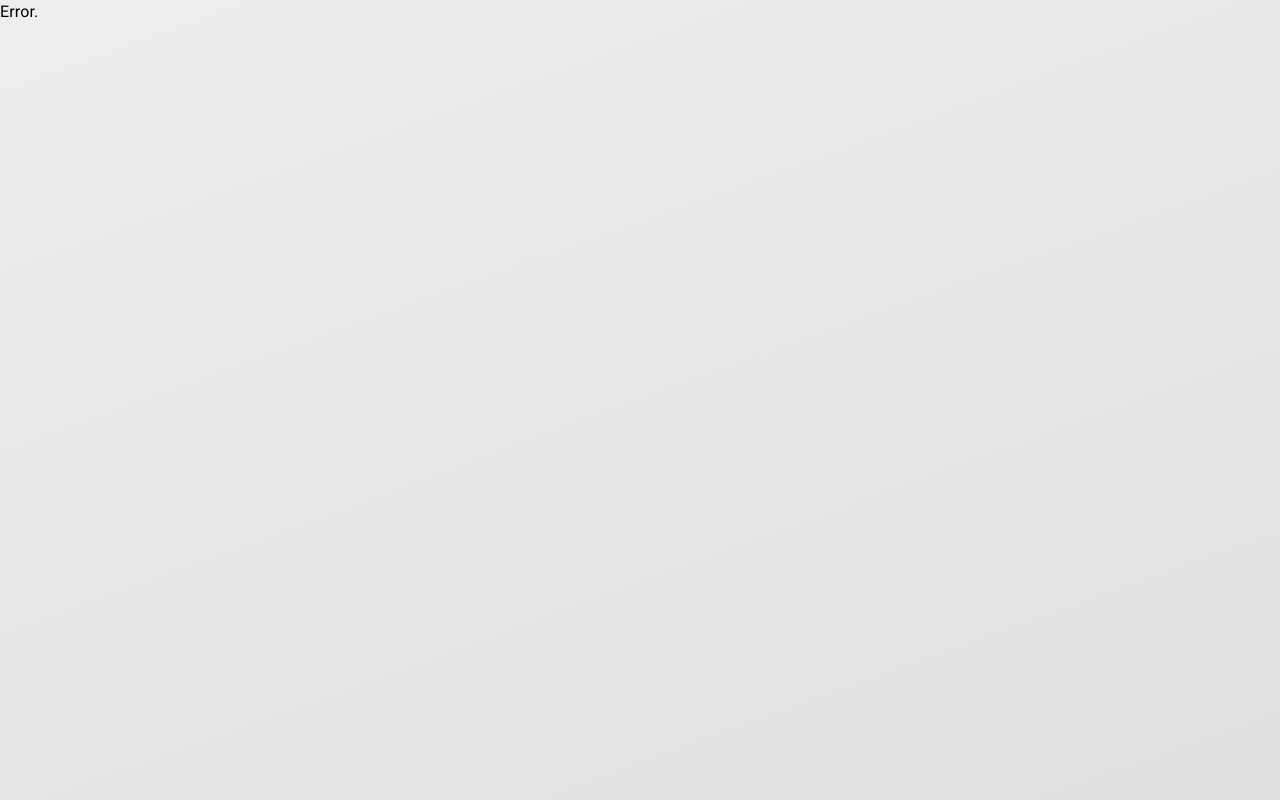
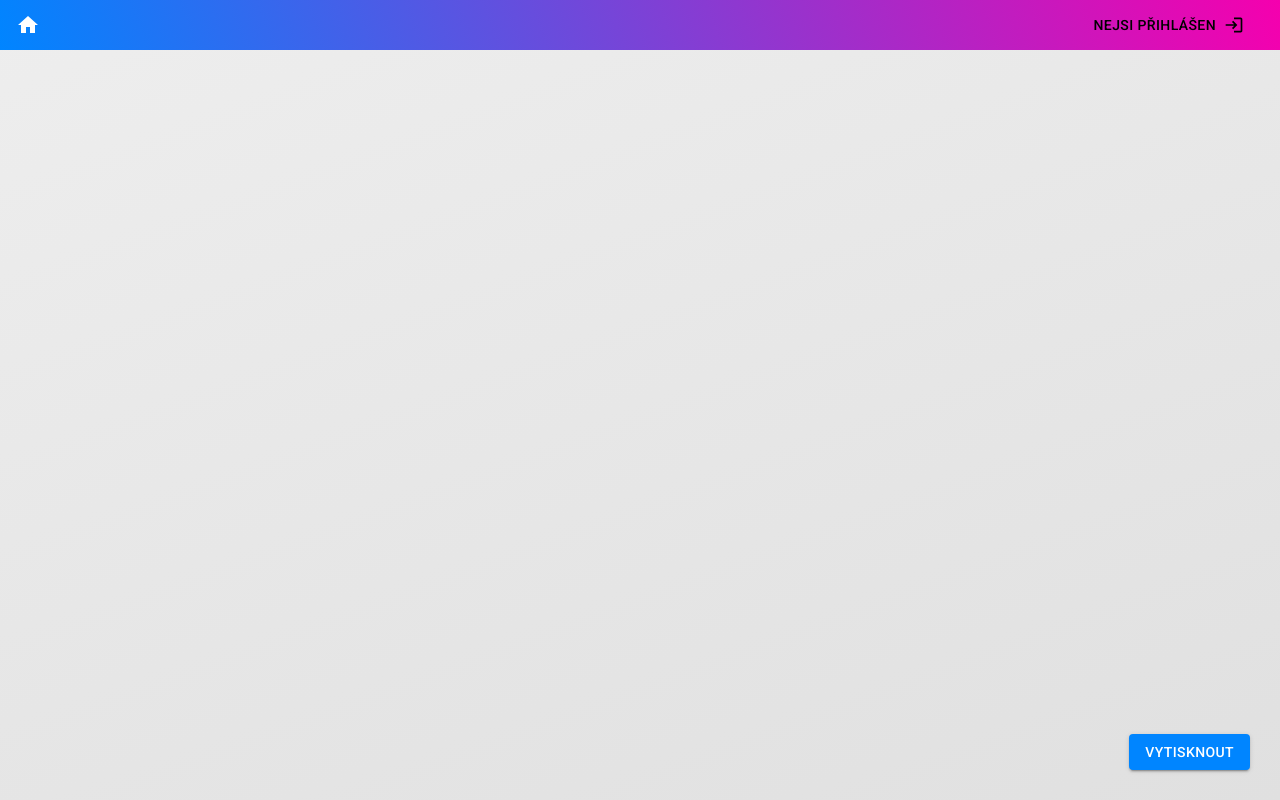
Before and after one commit to WorshipTool/worshiptool, a React (Create React App) app: page /playlist in a window 1280 px wide. Before the commit this address had no page. Built offline with nearby package versions, Linux system fonts and the light colour scheme.

Commit message:
grlg: first playlist

```diff
--- a/src/App.tsx
+++ b/src/App.tsx
@@ -15,6 +15,7 @@ import TestPage from './pages/Test/TestPage';
 import Login from './pages/Login/Login';
 import SignUp from './pages/SignUp/SignUp';
 import { SnackbarProvider, VariantType, useSnackbar } from 'notistack';
+import PlaylistPreview from './pages/Playlist/PlaylistPreview';
 
 
 const Background = styled(Box)(({theme})=>({
@@ -26,7 +27,6 @@ const Background = styled(Box)(({theme})=>({
 
 }))
 
-function App() {
 const router = createBrowserRouter([
   {
     path:"test",
@@ -63,6 +63,11 @@ function App() {
     element: <Create />,
     errorElement: <Typography>Error.</Typography>
   },
+  {
+    path: "playlist",
+    element: <PlaylistPreview />,
+    errorElement: <Typography>Error.</Typography>
+  },
 
 ]);
 
@@ -78,6 +83,9 @@ function App() {
   },
 });
 
+function App() {
+
+
     return (
       <SnackbarProvider maxSnack={1} anchorOrigin={{ vertical: "bottom", horizontal: "right" }}>
         <ThemeProvider theme={theme}>
--- a/src/components/Toolbar.tsx
+++ b/src/components/Toolbar.tsx
@@ -11,6 +11,7 @@ import BlackSheep from "../assets/images/blackSheep.png"
 import WhiteSheep from "../assets/images/whiteSheep.png"
 import { Build, Home } from '@mui/icons-material'
 import BuildCircleIcon from '@mui/icons-material/BuildCircle';
+import AppsIcon from '@mui/icons-material/Apps';
 
 
 const TopBar = styled(Box)(()=>({
@@ -72,6 +73,10 @@ export default function Toolbar({transparent}:ToolbarProps) {
         setAccountMenuOpen(!accountMenuOpen);
     }
 
+    const onPlaylistClick = () => {
+        navigate('/playlist');
+    }
+
     return (
         <>
             <TopBar  position={"sticky"} zIndex={0}>
@@ -94,6 +99,9 @@ export default function Toolbar({transparent}:ToolbarProps) {
                         </IconButton>
                         {isAdmin()&&<IconButton color='inherit' onClick={onTestClick} sx={{marginLeft: 1}}>
                             <Build color={"inherit"}/>
+                        </IconButton>}
+                        {isLoggedIn()&&<IconButton color="inherit" sx={{marginLeft:1}}>
+                            <AppsIcon color='inherit' onClick={(onPlaylistClick)}/>
                         </IconButton>}
                     </Box>
                     <Box paddingRight={4} display={"flex"} flexDirection={"row"} alignItems={"center"} color={transparent?"black":"black"}>
--- a/src/pages/Home/Home.tsx
+++ b/src/pages/Home/Home.tsx
@@ -250,7 +250,8 @@ export default function Home() {
                     style={{
                         left:0,right:0,
                         paddingLeft: 40,
-                        paddingRight:40
+                        paddingRight:40,
+                        position: "fixed"
                     }}
                     animate={{
                         top: isTop?"80%":170,
@@ -260,7 +261,6 @@ export default function Home() {
                         type: "keyframes",
                         duration: animationDuration
                     }}>
-
 
                     {showSearchedGUIDs &&
                         <>
--- /dev/null
+++ b/src/pages/Playlist/PlaylistPreview.tsx
@@ -0,0 +1,63 @@
+import { Box, Button, Typography, styled } from '@mui/material';
+import React, { useEffect, useState } from 'react'
+import Toolbar from '../../components/Toolbar';
+import DefaultStyle from '../Sheet/styles/DefaultStyle';
+import useSong from '../../hooks/useSong';
+
+const Container = styled(Box)(({theme})=>({
+    padding: 30
+}))
+
+const PageBreak = () => {
+    return <Box sx={{
+        pageBreakAfter: "always"
+    }}>
+
+    </Box>
+}
+
+const Item = ({guid}:{guid:string}) => {
+    const {song} = useSong(guid);
+    if(song===undefined)return <Typography>Something is wrong.</Typography>
+    return <Box>
+                <DefaultStyle song={song} variant={song.variants[0]}/>
+                <PageBreak/>
+            </Box>
+}
+
+export default function PlaylistPreview() {
+    const [guids, setGUIDS] = useState<string[]>([]);
+
+    const load = () => {
+
+        let p = localStorage.getItem("playlist");
+        if(p==null)p=JSON.stringify([])
+
+        setGUIDS(JSON.parse(p));
+    }
+
+    useEffect(()=>{
+        load();
+    },[])
+
+    const onPrint = () => {
+        window.print();
+    }
+
+    return (
+        <Box>
+            <Toolbar/>
+            <Container>
+                {guids.map((guid)=>{
+                    return <Item guid={guid}/>
+                })}
+                <Button variant="contained" sx={{
+                    position:"fixed",
+                    bottom: 30,
+                    right: 30,
+                    displayPrint:"none"
+                }} onClick={onPrint}>Vytisknout</Button>
+            </Container>
+        </Box>
+    )
+}
--- /dev/null
+++ b/src/pages/Sheet/Playlist.tsx
@@ -0,0 +1,55 @@
+import { Box, Button, Typography, styled } from '@mui/material'
+import React, { useEffect, useState } from 'react'
+import useSong from '../../hooks/useSong'
+import PlaylistItem from './PlaylistItem';
+import Gap from '../../components/Gap';
+
+const PlaylistContainer = styled(Box)(({theme})=>({
+    backgroundColor: theme.palette.grey[100],
+    width:180,
+    position:"fixed",
+    top:50,
+    bottom:0,
+    right: 0,
+    padding: 10,
+    overflow:"scroll"
+}))
+
+export default function Playlist({onAdd}:{onAdd:()=>void}) {
+
+    const [guids, setGUIDS] = useState<string[]>([]);
+
+    const load = () => {
+
+        let p = localStorage.getItem("playlist");
+        if(p==null)p=JSON.stringify([])
+
+        setGUIDS(JSON.parse(p));
+    }
+
+    const onAddClick = () => {
+        onAdd();
+        load();
+    }
+
+    const onRemove = () => {
+        load();
+    }
+
+    useEffect(()=>{
+        load();
+    },[])
+
+    return (
+        <Box width={200}>
+            <PlaylistContainer>
+                <Typography variant='h6' fontWeight={"bold"}>Tvůj playlist</Typography>
+                <Gap/>
+                {guids.map((guid, i)=>{
+                    return <PlaylistItem key={guid} guid={guid} index={i} onRemove={onRemove}/>
+                })}
+                <Button onClick={onAddClick}>Přidat</Button>
+            </PlaylistContainer>
+        </Box>
+    )
+}
--- /dev/null
+++ b/src/pages/Sheet/PlaylistItem.tsx
@@ -0,0 +1,28 @@
+import React from 'react'
+import useSong from '../../hooks/useSong';
+import { Box, Button, Card, Typography, styled } from '@mui/material';
+
+const Container = styled(Card)(({theme})=>({
+    padding: 10,
+    margin:2,
+    height: 70
+}))
+export default function PlaylistItem({guid, index, onRemove}:{guid:string, index:number, onRemove: ()=>void}){
+    const {getName} = useSong(guid);
+
+    const remove = () => {
+        const c = localStorage.getItem("playlist");
+        let arr : string[] = [];
+        if(c!=null) arr = JSON.parse(c);
+
+        const newArr = arr.filter((v, i)=>i!=index);
+        localStorage.setItem("playlist", JSON.stringify(newArr));
+
+        onRemove();
+    }
+
+    return <Container>
+        <Typography variant={"subtitle2"}>{getName()}</Typography>
+        <Button onClick={remove}>Odstranit</Button>
+    </Container>
+}
--- a/src/pages/Sheet/Sheet.tsx
+++ b/src/pages/Sheet/Sheet.tsx
@@ -11,13 +11,15 @@ import useFetch from '../../hooks/useFetch';
 import { getUrl_DELETEVARIANT, getUrl_UNVERIFYVARIANT, getUrl_VERIFYVARIANT } from '../../backend/urls';
 import Toolbar from '../../components/Toolbar';
 import { useSnackbar } from 'notistack';
+import Playlist from './Playlist';
+
 
 export default function Sheet() {
     const {guid} = useParams();
     const theme = useTheme();
 
     const {setGUID, song, getTransposedVariant, transpose, reload} = useSong(null);
-    const {user, isTrustee, isAdmin} = useAuth();
+    const {user, isTrustee, isAdmin, isLoggedIn} = useAuth();
     const {post} = useFetch();
 
     const navigate = useNavigate();
@@ -72,6 +74,22 @@ export default function Sheet() {
     }
   }
 
+  const onPlaylistAddClick = () => {
+    if(guid===undefined)return;
+
+    const p = localStorage.getItem("playlist");
+    let curr : string[] = [];
+    if(p!=null) curr=JSON.parse(p);
+
+    const newArr = [
+      ...curr,
+      guid
+    ];
+
+    localStorage.setItem("playlist", JSON.stringify(newArr));
+
+  }
+
   return (
     <>
       <Toolbar transparent={false}/>
@@ -102,15 +120,16 @@ export default function Sheet() {
                 {song&&<DefaultStyle song={song} variant={getTransposedVariant(0)}/>}
             </Box>
 
-            <Box sx={{ displayPrint: "flex",
+            {<Box sx={{ displayPrint: "flex",
               flex:1,
               display:"none",
               flexDirection: "column"}}>
                 {song&&<DefaultStyle song={song} variant={getTransposedVariant(0)}/>}
-            </Box>
+            </Box>}
 
 
         </Box>
+        {isLoggedIn()&&<Playlist onAdd={onPlaylistAddClick}/>}
       </Box>
     </>
 
```
Lines whose indentation alone changed are shown as unchanged.
